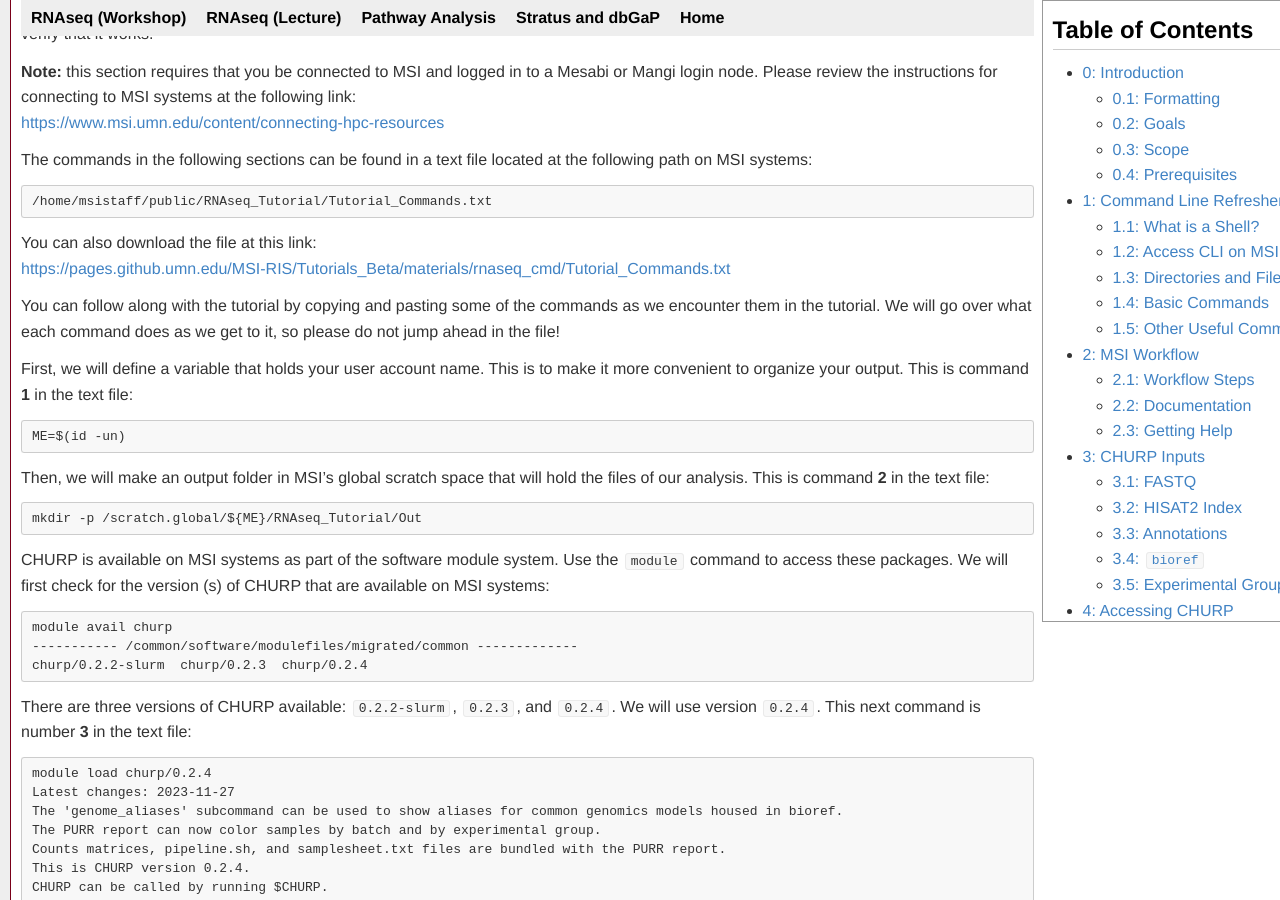
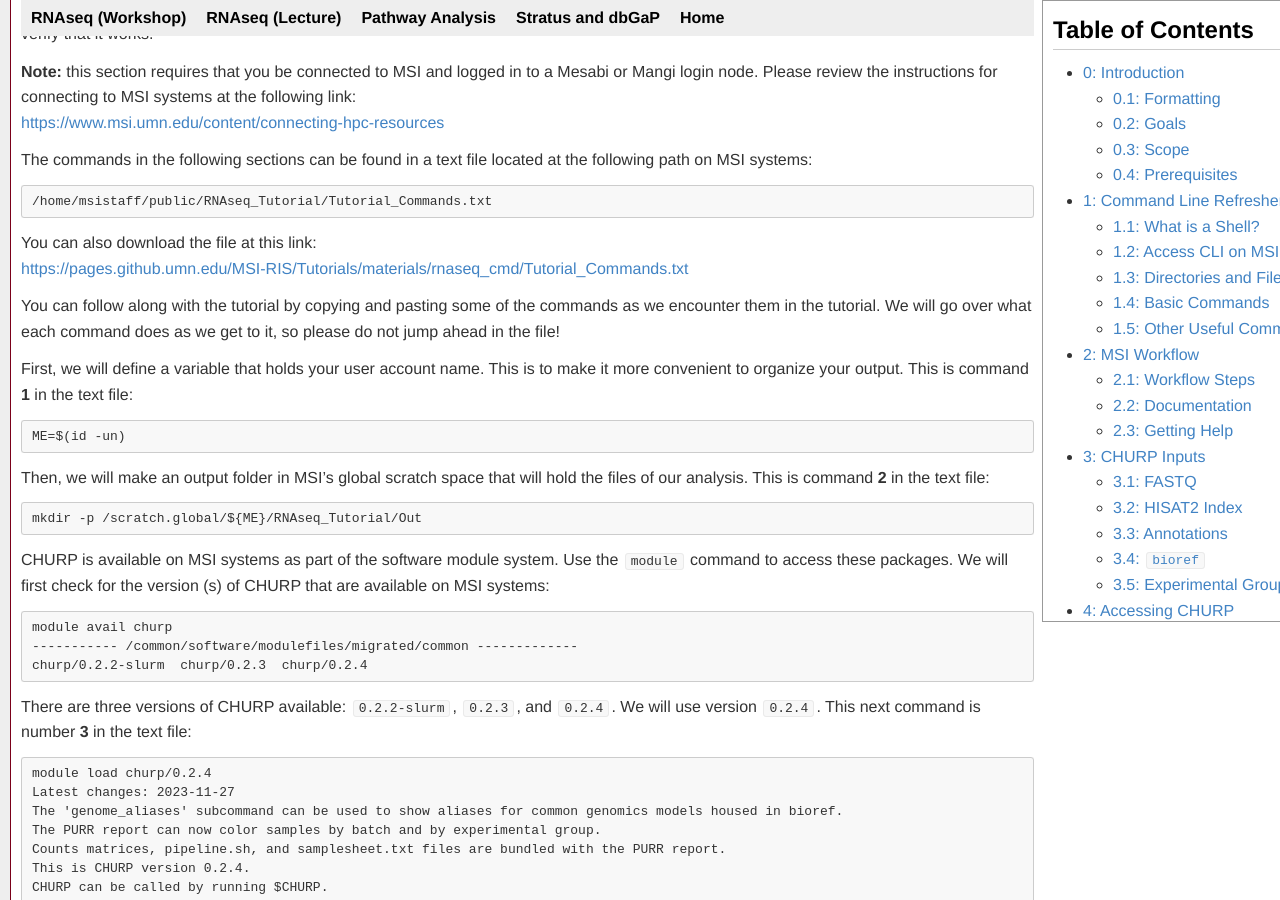
Before and after one commit to msi-ris/Tutorials, a Jekyll site: the page built from rnaseq_cmd.md, in a window 1280 px wide and 900 px high, scrolled down 15036 px. Built offline with Jekyll 4.4.1, drawn with Linux system fonts in a browser that asks for light colours; some of the changed text lies outside the part shown.

Commit message:
Fix link to example report and command listing

````diff
--- a/rnaseq_cmd.md
+++ b/rnaseq_cmd.md
@@ -956,7 +956,7 @@ the following path on MSI systems:
 ```
 
 You can also download the file at this link:
-<https://pages.github.umn.edu/MSI-RIS/Tutorials_Beta/materials/rnaseq_cmd/Tutorial_Commands.txt>
+<https://pages.github.umn.edu/MSI-RIS/Tutorials/materials/rnaseq_cmd/Tutorial_Commands.txt>
 
 You can follow along with the tutorial by copying and pasting some of the
 commands as we encounter them in the tutorial. We will go over what each
@@ -1981,7 +1981,7 @@ collaborators.
 
 We have put a sample of the report from the tutorial dataset analysis at this
 link:
-<https://pages.github.umn.edu/MSI-RIS/Tutorials_Beta/materials/rnaseq_cmd/Bulk_RNAseq_Report.html>
+<https://pages.github.umn.edu/MSI-RIS/Tutorials/materials/rnaseq_cmd/Bulk_RNAseq_Report.html>
 
 **This is a long file!** The organization and format of the contents are still
 works in progress.
````
